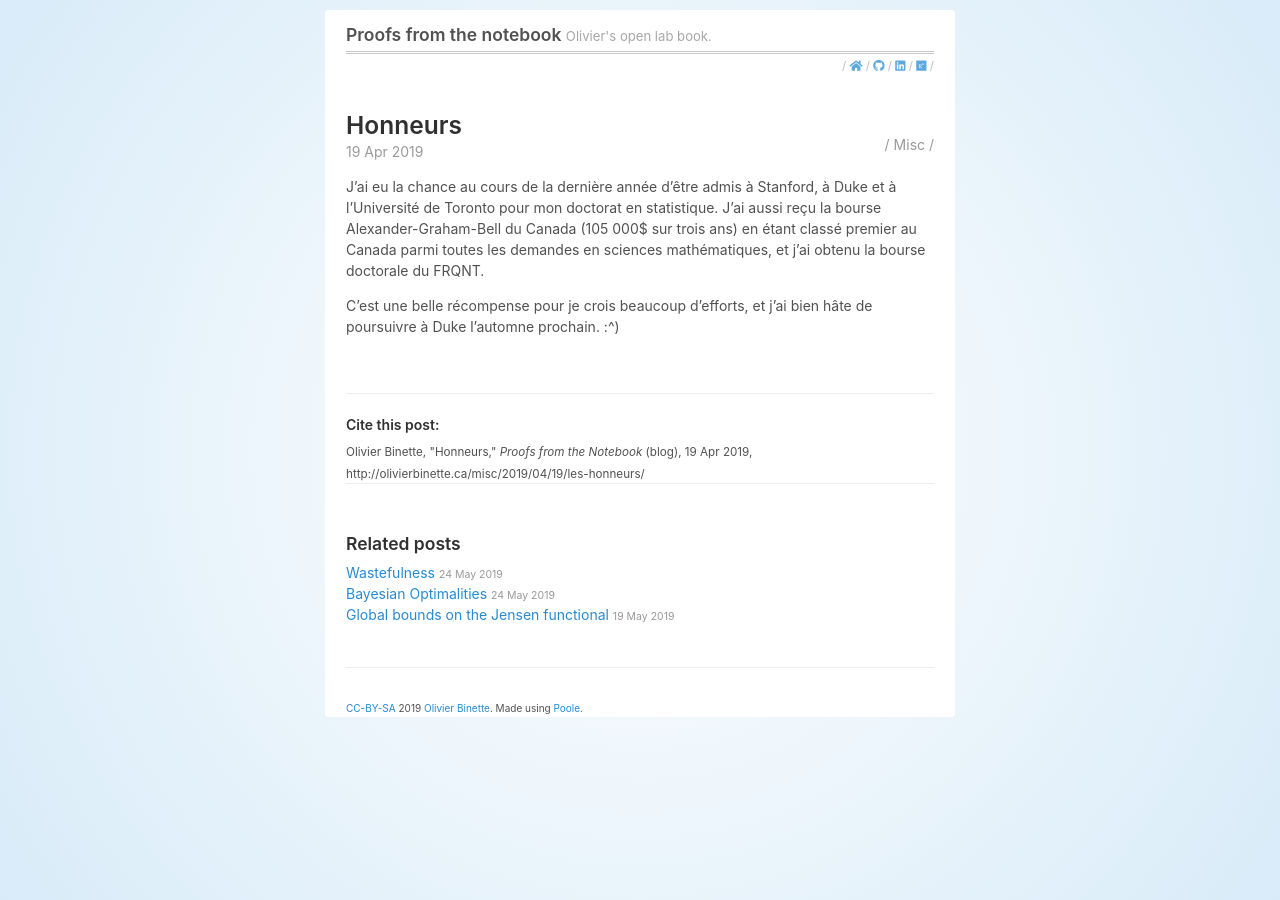
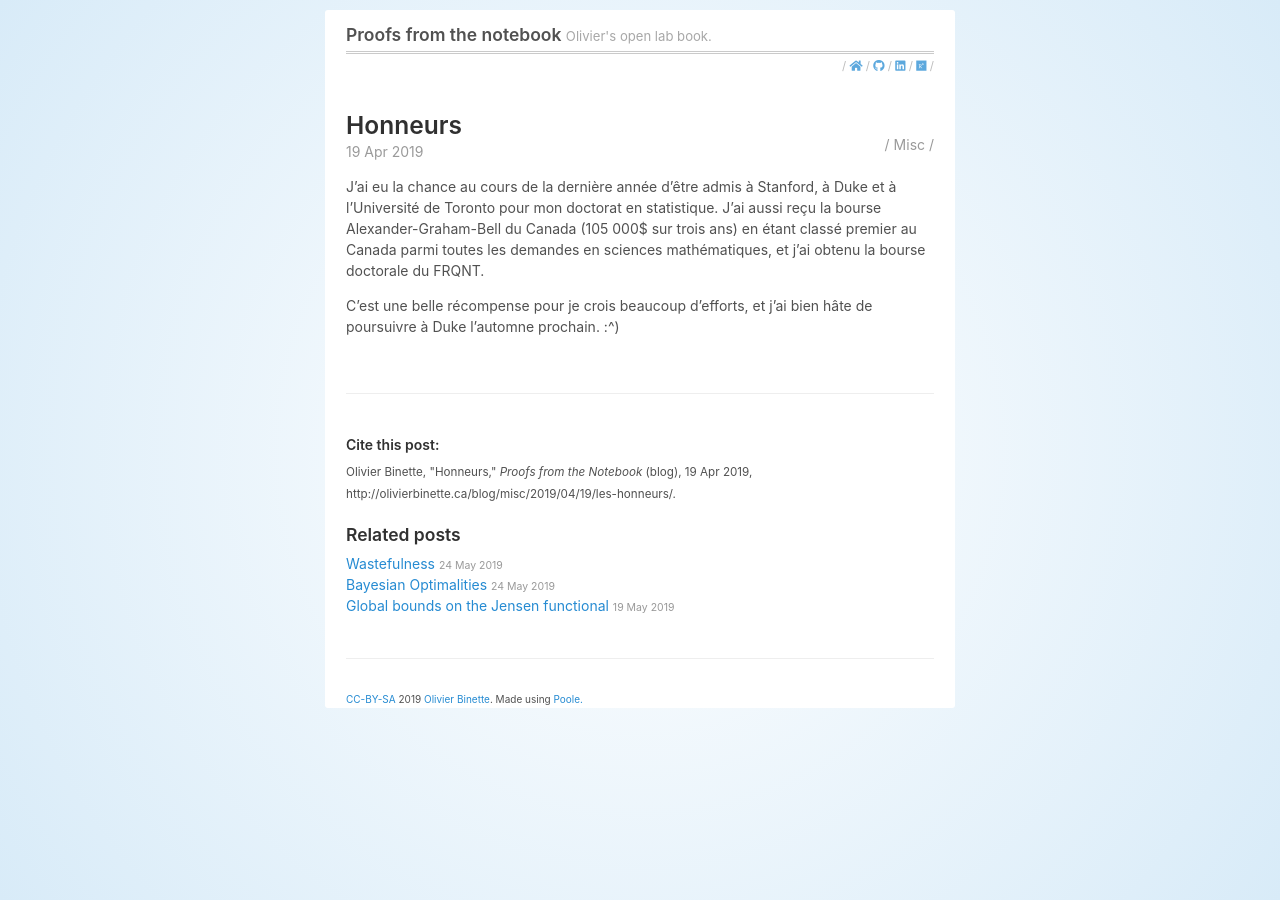
Before and after one commit to OlivierBinette/blog, a Jekyll site: the page built from _posts/2019-04-19-les-honneurs.md, in a window 1280 px wide. Built offline with Jekyll 4.4.1, drawn with Linux system fonts in a browser that asks for light colours; nearby versions of some CDN libraries.

Commit message:
Update post.html

```diff
--- a/_layouts/post.html
+++ b/_layouts/post.html
@@ -19,13 +19,15 @@ layout: default
   {{ content }}
 </article>
 
-<hr>
-<h4>Cite this post:</h4>
-<small>Olivier Binette, "{{ page.title }}," <i>Proofs from the Notebook</i> (blog), {{ page.date | date_to_string }}, {{ site.url }}{{ page.url }}
-</small>
 
 {% if site.related_posts != empty %}
 <aside class="related">
+  <h4>Cite this post:</h4>
+  <small>Olivier Binette, "{{ page.title }}," <i>Proofs from the Notebook</i> (blog),
+    {{ page.date | date_to_string }}, {{ site.url }}/blog{{ page.url }}.
+  </small>
+  &nbsp;
+
   <h3>Related posts</h3>
   <ul class="related-posts">
     {% for post in site.related_posts limit:3 %}
```
